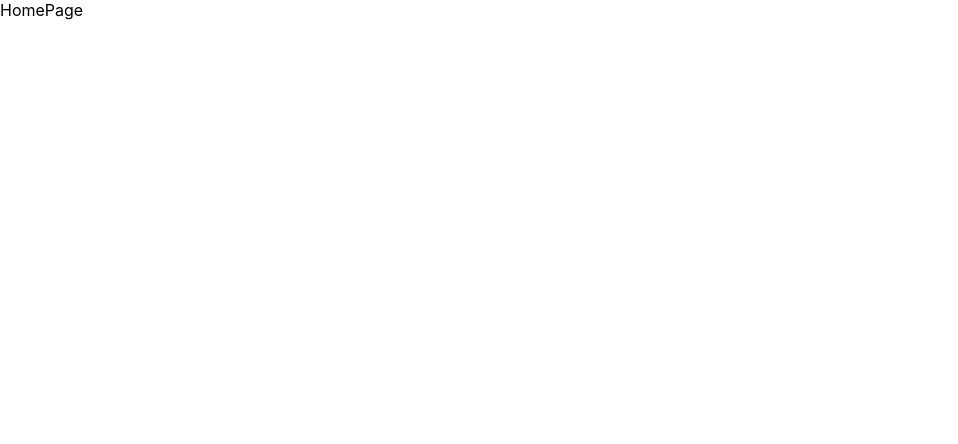
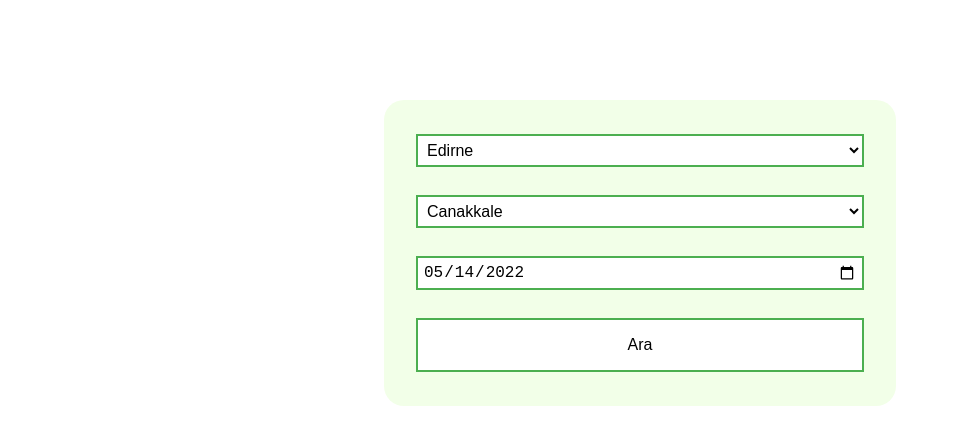
Before and after one commit to oguzatakan/bus-reservation-app, a React (Create React App) app: page / in a window 1280 px wide. Shown: the top 444 px of the page, without its empty margins (0-958 px from the left). Built offline with nearby package versions, Linux system fonts and the light colour scheme.

Commit message:
travel selection component created and implemented

```diff
--- /dev/null
+++ b/src/components/TravelSelection/TravelSelection.css
@@ -0,0 +1,48 @@
+.travel-div {
+  background-color: #f2ffe8;
+  border-radius: 20px;
+  padding: 30px;
+  margin: 100px 30% 0 30%;
+  display: flex;
+  flex-direction: column;
+  gap: 20px;
+}
+
+.travel-btn {
+  background-color: #4caf50; /* Green */
+  border: none;
+  color: white;
+  padding: 16px 32px;
+  text-align: center;
+  text-decoration: none;
+  display: inline-block;
+  font-size: 16px;
+  margin: 4px 2px;
+  transition-duration: 0.4s;
+  cursor: pointer;
+  background-color: white;
+  color: black;
+  border: 2px solid #4caf50;
+}
+
+.travel-btn:hover {
+  background-color: #4caf50;
+  color: white;
+}
+
+.travel-select {
+  background-color: #4caf50; /* Green */
+  border: none;
+  color: white;
+  padding: 5px;
+  text-align: start;
+  text-decoration: none;
+  display: inline-block;
+  font-size: 16px;
+  margin: 4px 2px;
+  transition-duration: 0.4s;
+  cursor: pointer;
+  background-color: white;
+  color: black;
+  border: 2px solid #4caf50;
+}
--- /dev/null
+++ b/src/components/TravelSelection/TravelSelection.jsx
@@ -0,0 +1,84 @@
+import React, { useState } from "react";
+import { useNavigate } from "react-router-dom";
+import "./TravelSelection.css";
+const TravelSelection = () => {
+  let navigate = useNavigate();
+
+  const [travelData, setTravelData] = useState({
+    from: "Edirne",
+    to: "Canakkale",
+    date: new Date().toISOString().split("T")[0],
+  });
+
+  const cities = [
+    { value: "Edirne", name: "Edirne" },
+    { value: "Ankara", name: "Ankara" },
+    { value: "Canakkale", name: "Canakkale" },
+    { value: "Istanbul", name: "Istanbul" },
+  ];
+
+  const onChangeHandler = (e) => {
+    setTravelData((values) => {
+      return { ...values, [e.target.name]: e.target.value };
+    });
+  };
+
+  const onClick = () => {
+    console.log("data", travelData);
+    navigate(
+      "/ticket/" + travelData.from + "#" + travelData.to + "#" + travelData.date
+    );
+  };
+
+  return (
+    <div className="travel-div">
+      <select
+        className="travel-select"
+        name="from"
+        placeholder="Nereden"
+        defaultValue={travelData.from}
+        value={travelData.from}
+        onChange={(e) => onChangeHandler(e)}
+      >
+        {cities
+          .filter((x) => x.value !== travelData.to)
+          .map((x, index) => (
+            <option value={x.value} key={index}>
+              {x.name}
+            </option>
+          ))}
+      </select>
+
+      <select
+        name="to"
+        className="travel-select"
+        placeholder="Nereye"
+        defaultValue={travelData.to}
+        value={travelData.to}
+        onChange={(e) => onChangeHandler(e)}
+      >
+        {cities
+          .filter((x) => x.value !== travelData.from)
+          .map((x, index) => (
+            <option value={x.value} key={index}>
+              {x.name}
+            </option>
+          ))}
+      </select>
+
+      <input
+        type="date"
+        className="travel-select"
+        name="date"
+        placeholder="Tarih"
+        value={travelData.date}
+        onChange={(e) => onChangeHandler(e)}
+      />
+      <button className="travel-btn" onClick={() => onClick()}>
+        Ara
+      </button>
+    </div>
+  );
+};
+
+export default TravelSelection;
--- a/src/pages/HomePage/HomePage.jsx
+++ b/src/pages/HomePage/HomePage.jsx
@@ -1,11 +1,14 @@
-import React from 'react'
+import React from "react";
+import TravelSelection from "../../components/TravelSelection/TravelSelection";
 
-import "./HomePage.css"
+import "./HomePage.css";
 
 const HomePage = () => {
   return (
-    <div>HomePage</div>
-  )
-}
+    <div>
+      <TravelSelection />
+    </div>
+  );
+};
 
-export default HomePage
+export default HomePage;
```
